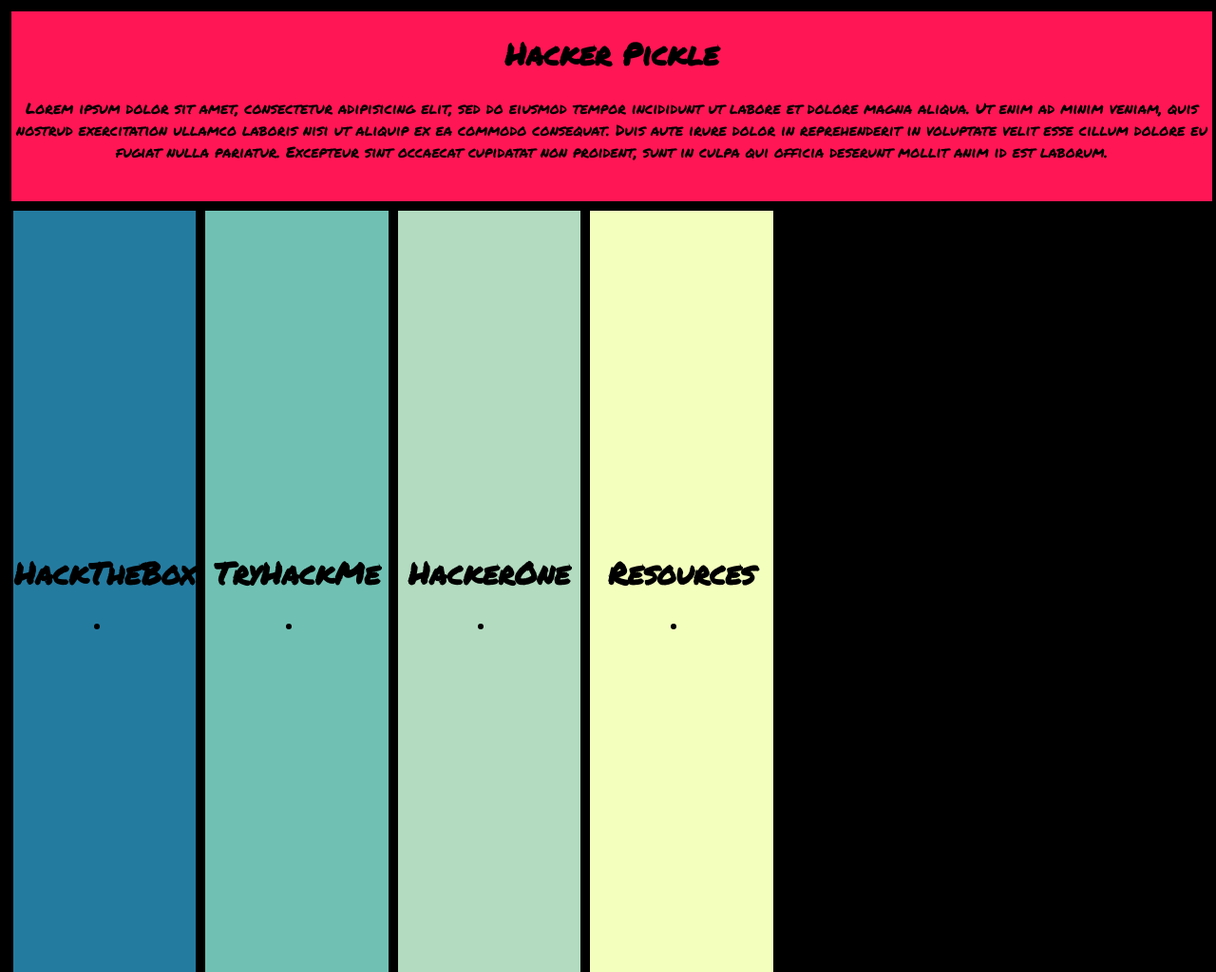
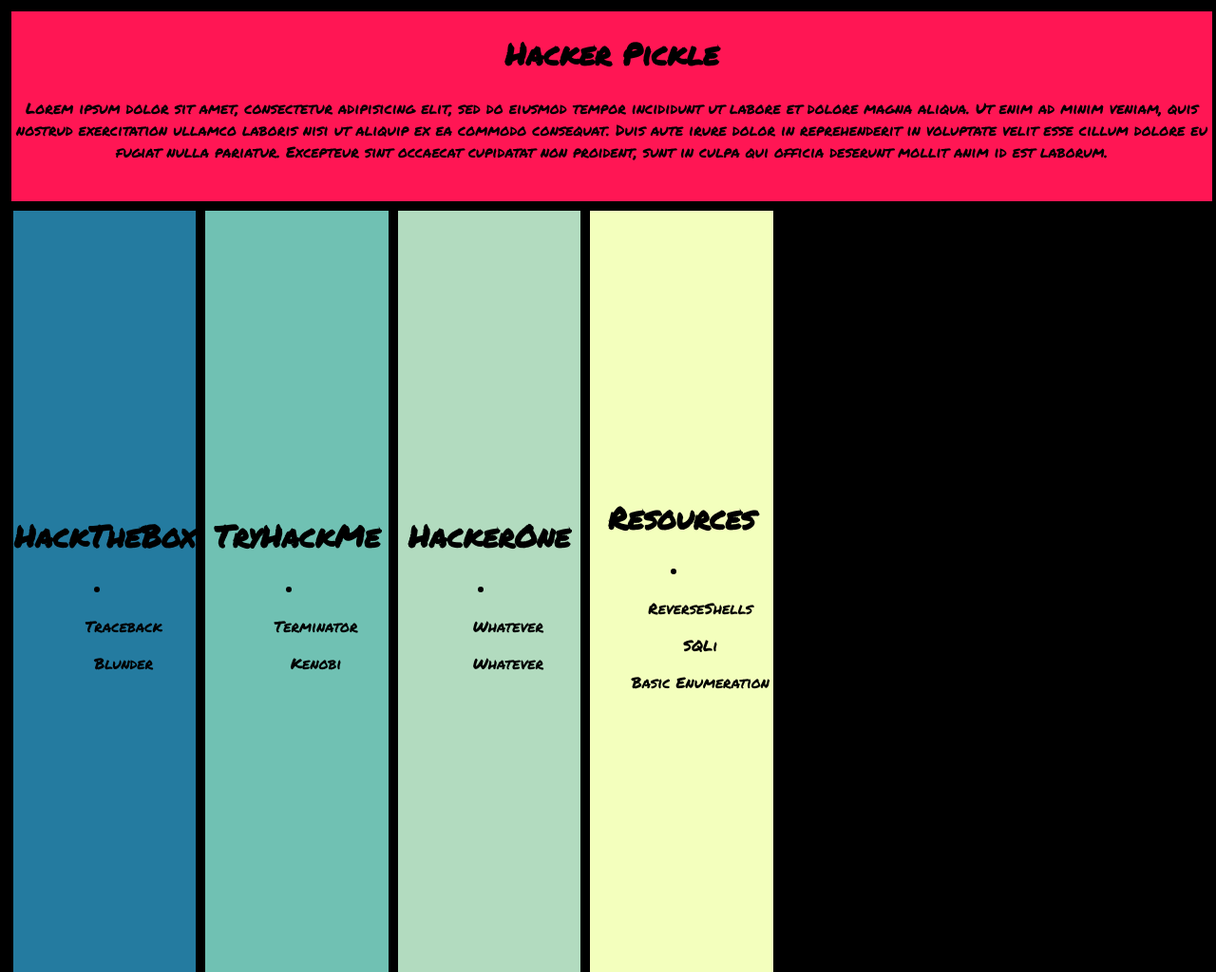
Before and after one commit to pickle21345/.github.io, a plain HTML site: page index.htm in a window 1280 px wide. Shown: the whole page at 95% size. Drawn offline with Linux system fonts and the light colour scheme.

Commit message:
Update index.htm

```diff
--- a/index.htm
+++ b/index.htm
@@ -25,8 +25,8 @@
           <h1>HackTheBox</h1>
           <p>
 		  <li>
-			  <ol></ol>
-			  <ol></ol>
+			  <ol>Traceback</ol>
+			  <ol>Blunder</ol>
 		  </li>
           </p>
         </td>
@@ -34,8 +34,8 @@
           <h1>TryHackMe</h1>
           <p>
 		  <li>
-			  <ol></ol>
-			  <ol></ol>
+			  <ol>Terminator</ol>
+			  <ol>Kenobi</ol>
 		  </li>
           </p>
 
@@ -44,8 +44,8 @@
           <h1>HackerOne</h1>
           <p>
 		  <li>
-			  <ol></ol>
-			  <ol></ol>
+			  <ol>Whatever</ol>
+			  <ol>Whatever</ol>
 		  </li>
           </p>
         </td>
@@ -53,8 +53,9 @@
           <h1>Resources</h1>
           <p>
 		  <li>
-			  <ol></ol>
-			  <ol></ol>
+			  <ol>ReverseShells</ol>
+			  <ol>SQLi</ol>
+			  <ol>Basic Enumeration</ol>
 		  </li>
           </p>
         </td>
```
